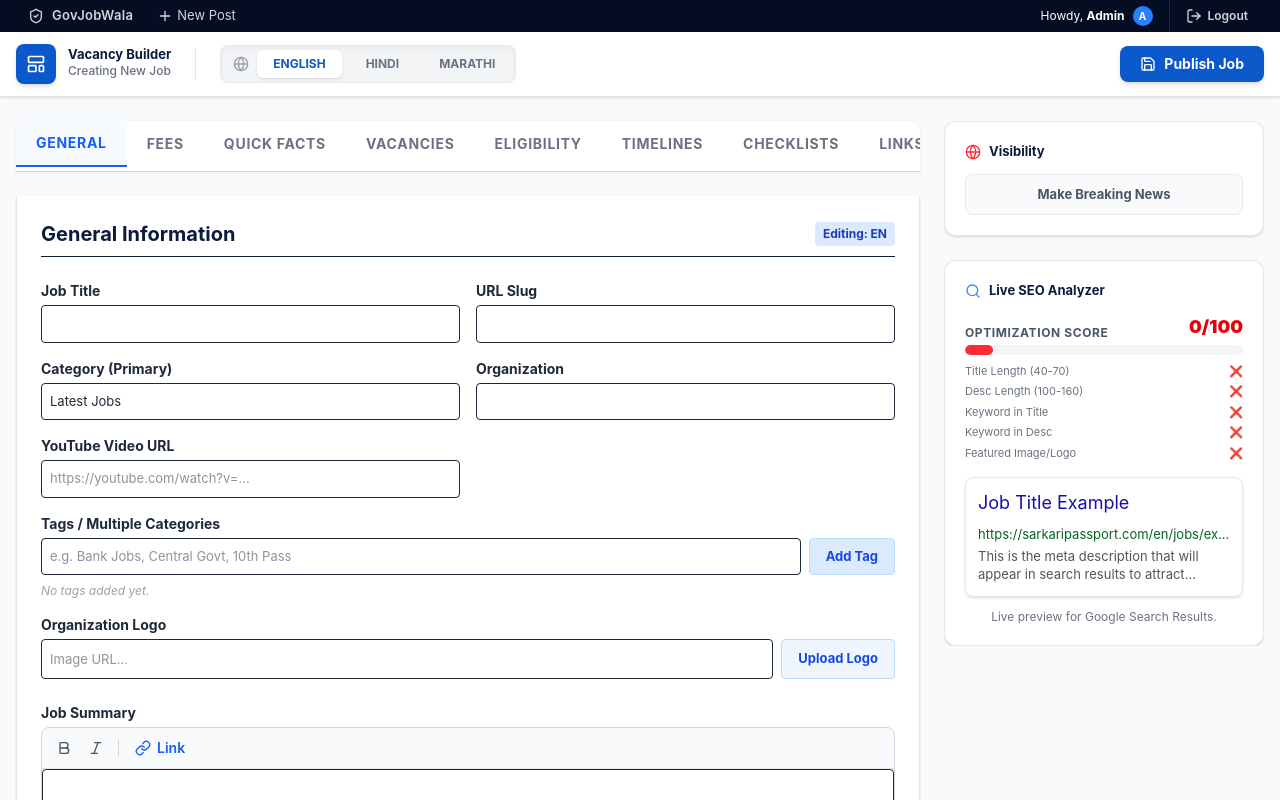
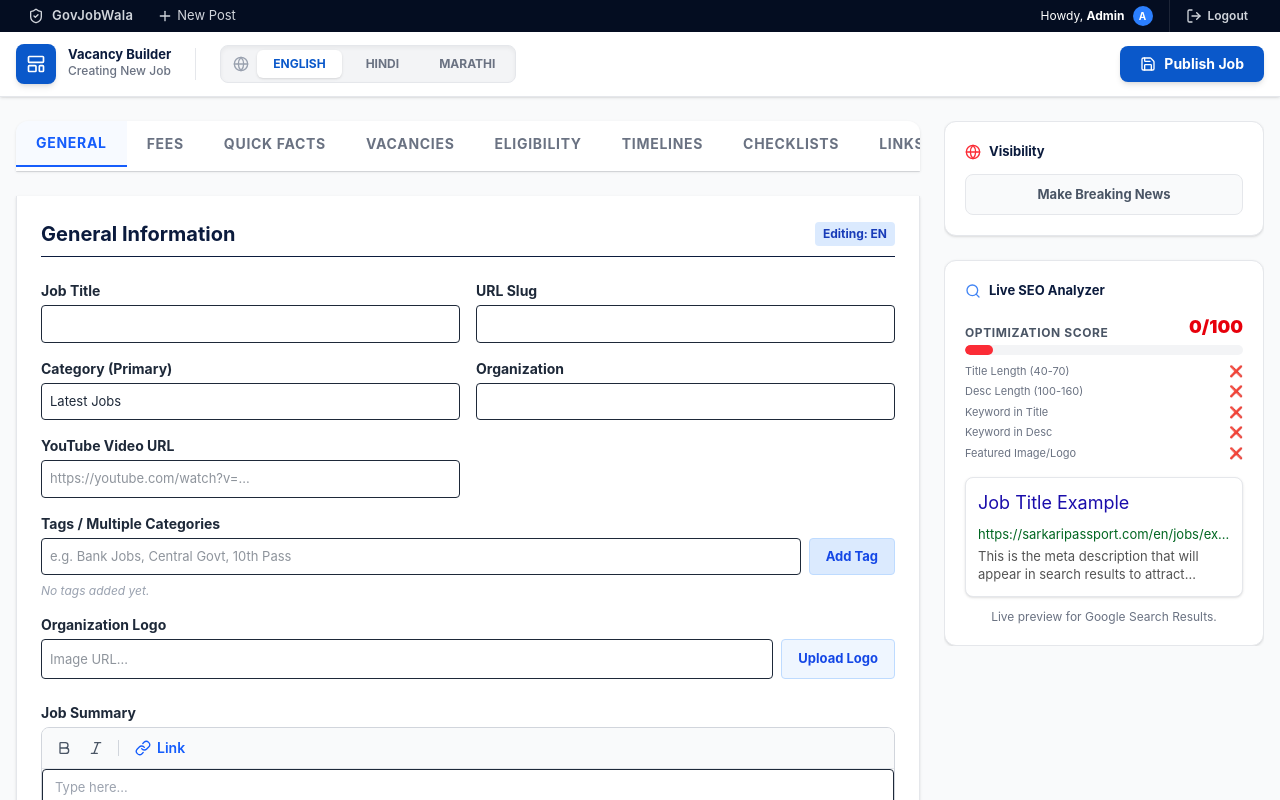
Before and after one commit to sarkaripassport/sarkaripassport, a Next.js app: page /admin/editor in a window 1280 px wide. Built offline with nearby package versions, Linux system fonts and the light colour scheme.

Commit message:
Fix TipTap placeholder and sort category breakdowns by vacancy count descending

```diff
--- a/package.json
+++ b/package.json
@@ -14,6 +14,7 @@
     "@supabase/supabase-js": "^2.108.2",
     "@tiptap/extension-image": "^3.27.1",
     "@tiptap/extension-link": "3.27.1",
+    "@tiptap/extension-placeholder": "^3.27.3",
     "@tiptap/extension-table": "^3.27.1",
     "@tiptap/extension-table-cell": "^3.27.1",
     "@tiptap/extension-table-header": "^3.27.1",
--- a/src/app/[lang]/jobs/JobsClient.tsx
+++ b/src/app/[lang]/jobs/JobsClient.tsx
@@ -104,7 +104,8 @@ export default function JobsClient({ jobs, categories, lang, dict, pageTitle, pa
   const totalPages = Math.ceil(filteredJobs.length / ITEMS_PER_PAGE);
   const currentJobs = filteredJobs.slice((currentPage - 1) * ITEMS_PER_PAGE, currentPage * ITEMS_PER_PAGE);
 
-  const quickCategories = categories.filter(c => c.isQuickLink);
+  const getCount = (catName: string) => jobs.filter(j => j.category === catName || j.categories?.includes(catName)).length;
+  const quickCategories = categories.filter(c => c.isQuickLink).sort((a, b) => getCount(b.name.en) - getCount(a.name.en));
   const activeFiltersCount = (selectedQual !== "all" ? 1 : 0) + (selectedState !== "all" ? 1 : 0) + (selectedType !== "all" ? 1 : 0);
 
   return (
--- a/src/app/[lang]/page.tsx
+++ b/src/app/[lang]/page.tsx
@@ -46,9 +46,11 @@ export default async function Home({ params }: { params: Promise<{ lang: Locale
     getCategories()
   ]);
 
-  const quickLinks = categories.filter(c => c.isQuickLink);
-  const trendingCategories = categories.filter(c => c.isTrending);
-  const regularCategories = categories.filter(c => !c.isTrending && !c.isQuickLink);
+  const getCount = (catName: string) => jobs.filter(j => j.category === catName || j.categories?.includes(catName)).length;
+
+  const quickLinks = categories.filter(c => c.isQuickLink).sort((a, b) => getCount(b.name.en) - getCount(a.name.en));
+  const trendingCategories = categories.filter(c => c.isTrending).sort((a, b) => getCount(b.name.en) - getCount(a.name.en));
+  const regularCategories = categories.filter(c => !c.isTrending && !c.isQuickLink).sort((a, b) => getCount(b.name.en) - getCount(a.name.en));
   const specialSlugs = ['results', 'admit-card', 'answer-key', 'syllabus', 'admission'];
 
   const getCategoryUrl = (slug: string) => {
--- a/src/app/globals.css
+++ b/src/app/globals.css
@@ -81,3 +81,12 @@
   -ms-overflow-style: none;
   scrollbar-width: none;
 }
+
+/* TipTap Editor Placeholder */
+.tiptap p.is-editor-empty:first-child::before {
+  color: #9CA3AF;
+  content: attr(data-placeholder);
+  float: left;
+  height: 0;
+  pointer-events: none;
+}
--- a/src/components/admin/RichTextInput.tsx
+++ b/src/components/admin/RichTextInput.tsx
@@ -3,6 +3,7 @@
 import { useEditor, EditorContent } from '@tiptap/react';
 import StarterKit from '@tiptap/starter-kit';
 import Link from '@tiptap/extension-link';
+import Placeholder from '@tiptap/extension-placeholder';
 import { useEffect, useState } from 'react';
 import { Link as LinkIcon, Unlink, Check, X, Bold, Italic } from 'lucide-react';
 
@@ -20,6 +21,10 @@ export default function RichTextInput({ value, onChange, placeholder, className
   const editor = useEditor({
     extensions: [
       StarterKit,
+      Placeholder.configure({
+        placeholder: placeholder || 'Type here...',
+        emptyEditorClass: 'is-editor-empty',
+      }),
       Link.configure({
         openOnClick: false,
         HTMLAttributes: {
```
Also changed, not shown: 1 other file (tests, documents, lock files or other folders).
